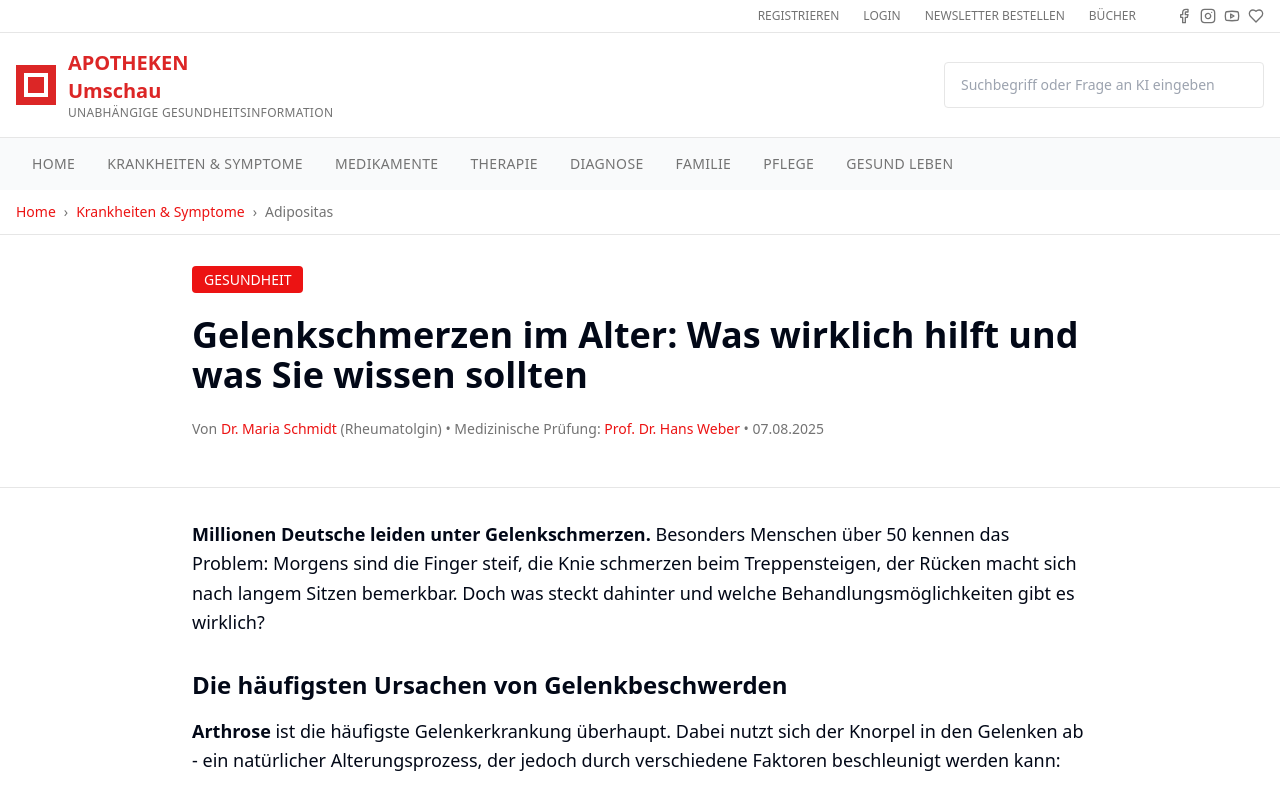
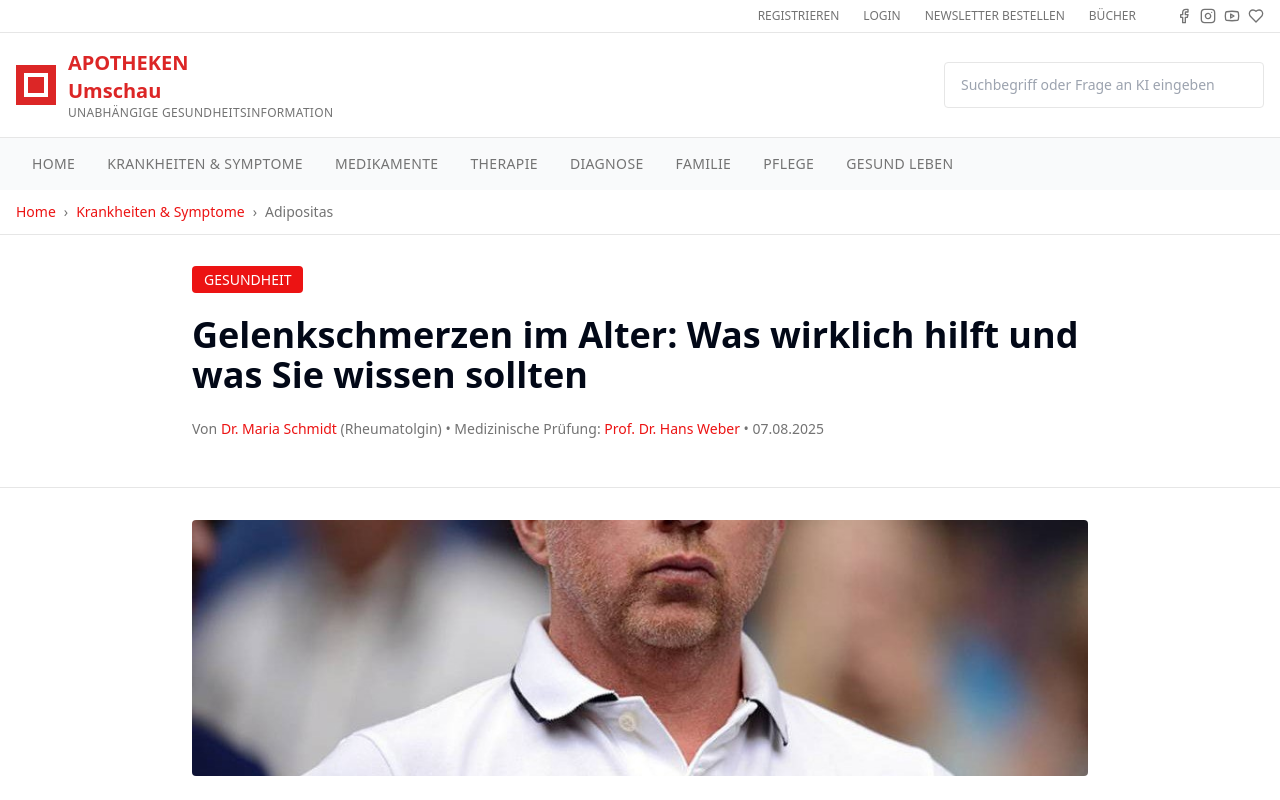
Before and after one commit to gefestu8/health-layout-replicate, a React (Vite) app: page /article in a window 1280 px wide. Shown: the top 800 px of the page. Built offline with nearby package versions, Linux system fonts and the light colour scheme.

Commit message:
Add image to article
Add image to the article before the text "Millionen Deutsche leiden unter Gelenkschmerzen."

```diff
--- a/src/pages/Article.tsx
+++ b/src/pages/Article.tsx
@@ -51,6 +51,14 @@ const Article = () => {
       <section className="container mx-auto px-4 py-8">
         <div className="max-w-4xl mx-auto">
           <div className="prose prose-lg max-w-none">
+            <div className="mb-8">
+              <img
+                src="/lovable-uploads/efeb78ca-317c-456d-b1f8-543002fb5fdb.png"
+                alt="Gelenkschmerzen im Alter"
+                className="w-full h-64 object-cover rounded-lg"
+              />
+            </div>
+
             <p className="text-lg leading-relaxed mb-6">
               <strong>Millionen Deutsche leiden unter Gelenkschmerzen.</strong> Besonders Menschen über 50
               kennen das Problem: Morgens sind die Finger steif, die Knie schmerzen beim Treppensteigen,
```
Also changed, not shown: public/lovable-uploads/efeb78ca-317c-456d-b1f8-543002fb5fdb.png (added).
